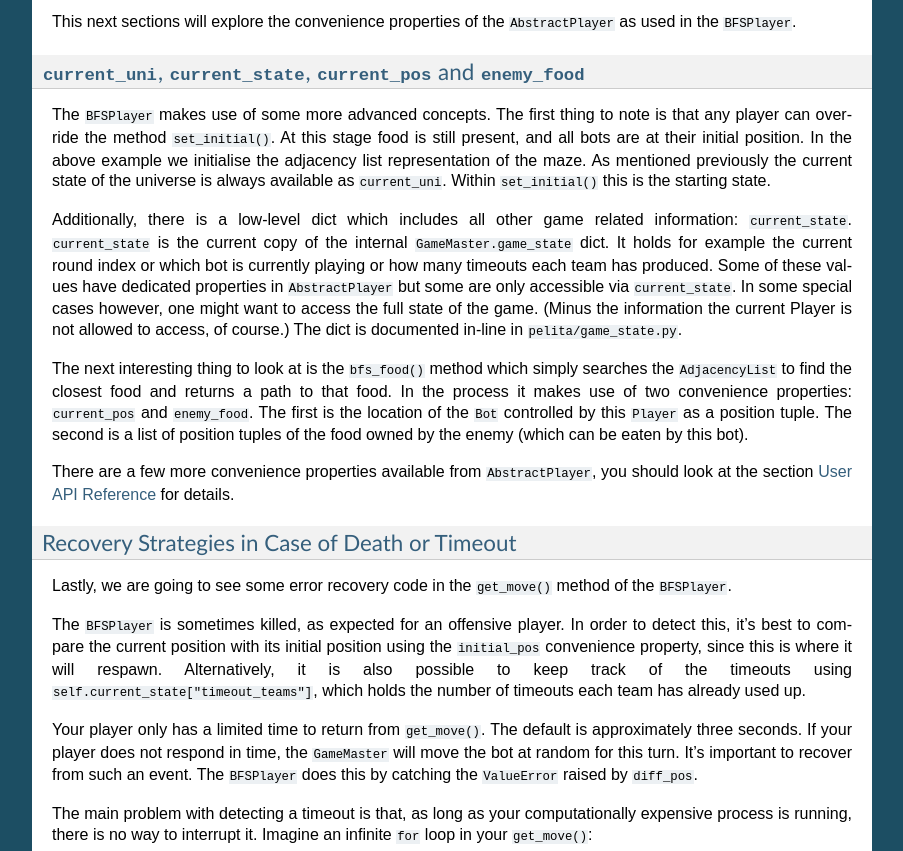
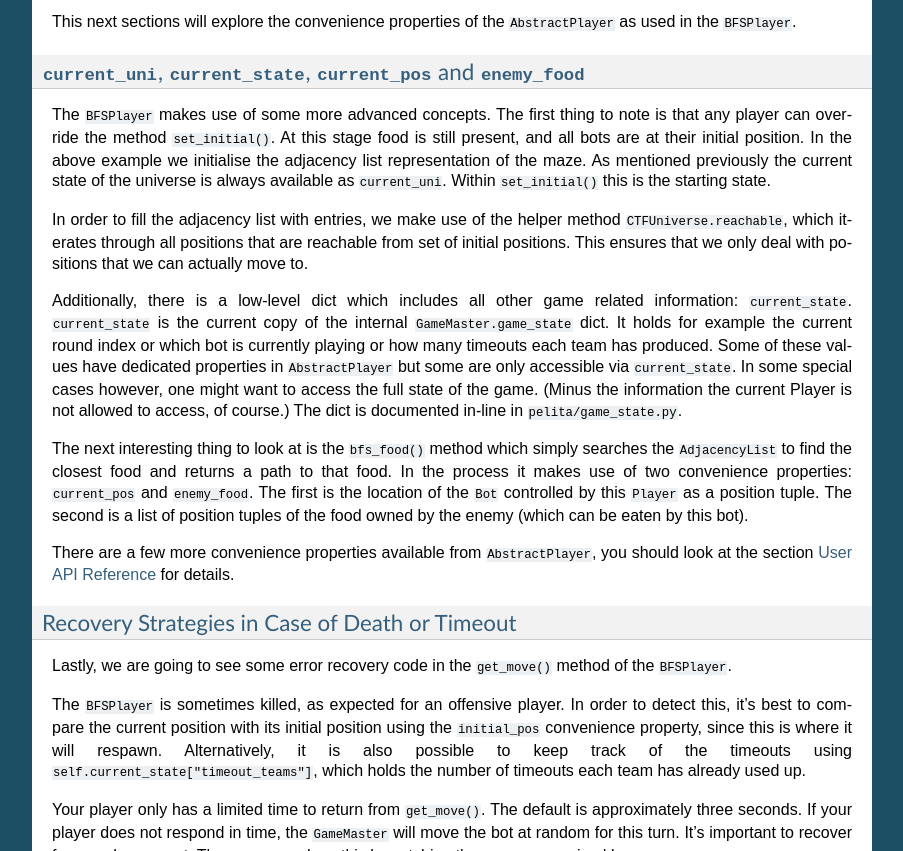
Before and after one commit to ASPP/pelita, a Sphinx documentation site: the page built from doc/source/writing_player.rst, in a window 1280 px wide and 900 px high, scrolled down 4584 px, cut to the strip 49-900 px from the top of the window. Shown: the whole strip, without its empty margins (198-1101 px from the left). Built offline with Sphinx 7.4.7, drawn with Linux system fonts in a browser that asks for light colours; the version number could not be read and is left out.

Commit message:
DOC: Add more info regarding AdjacencyList.

```diff
--- a/doc/source/writing_player.rst
+++ b/doc/source/writing_player.rst
@@ -232,6 +232,11 @@ stage food is still present, and all bots are at their initial position. In the
 above example we initialise the adjacency list representation of the maze. As
 mentioned previously the current state of the universe is always available as
 ``current_uni``. Within ``set_initial()`` this is the starting state.
+
+In order to fill the adjacency list with entries, we make use of the helper
+method ``CTFUniverse.reachable``, which iterates through all positions that are
+reachable from set of initial positions. This ensures that we only deal with
+positions that we can actually move to.
 
 Additionally, there is a low-level dict which includes all other game related
 information: ``current_state``. ``current_state`` is the current copy of the
```
Also changed, not shown: 1 other file.
